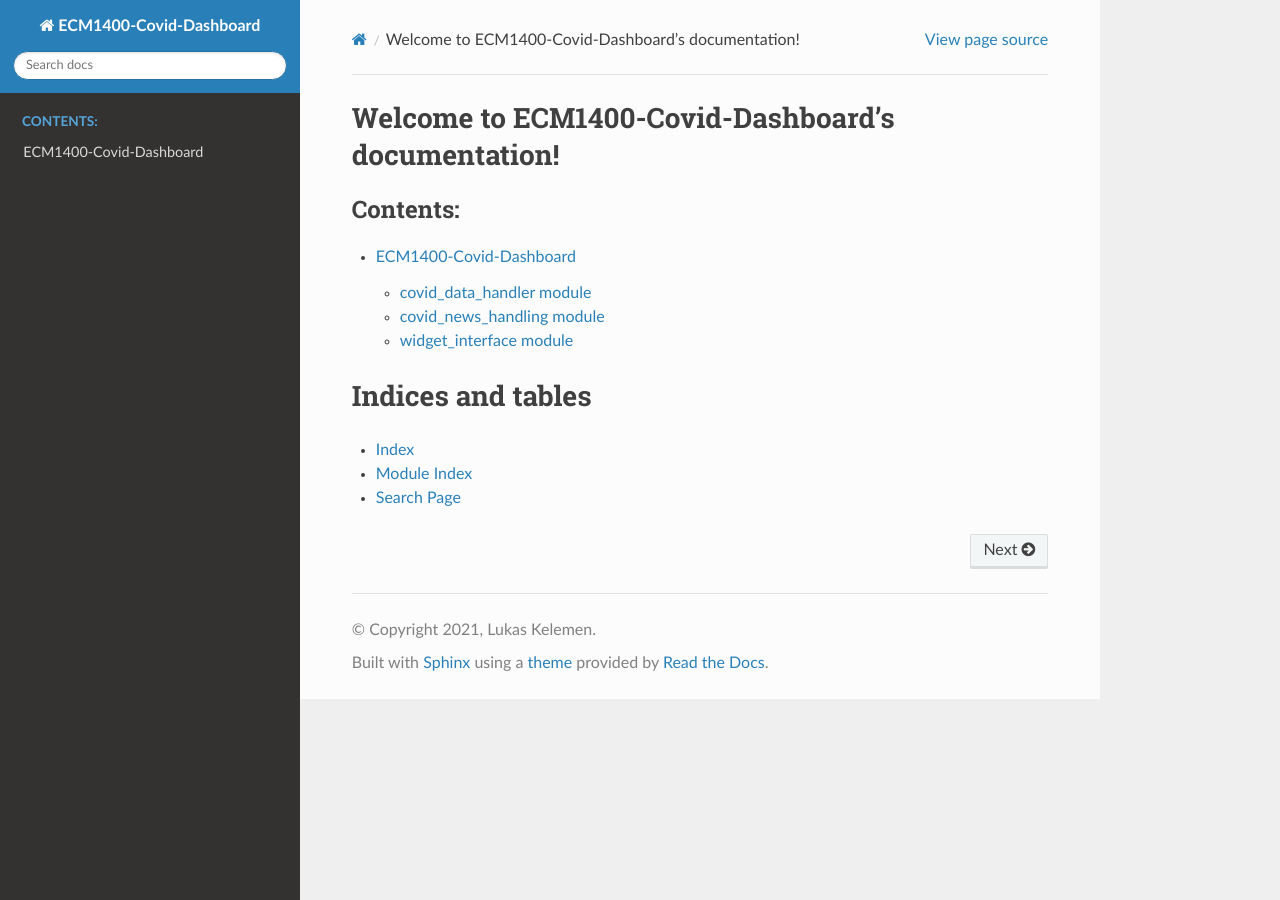
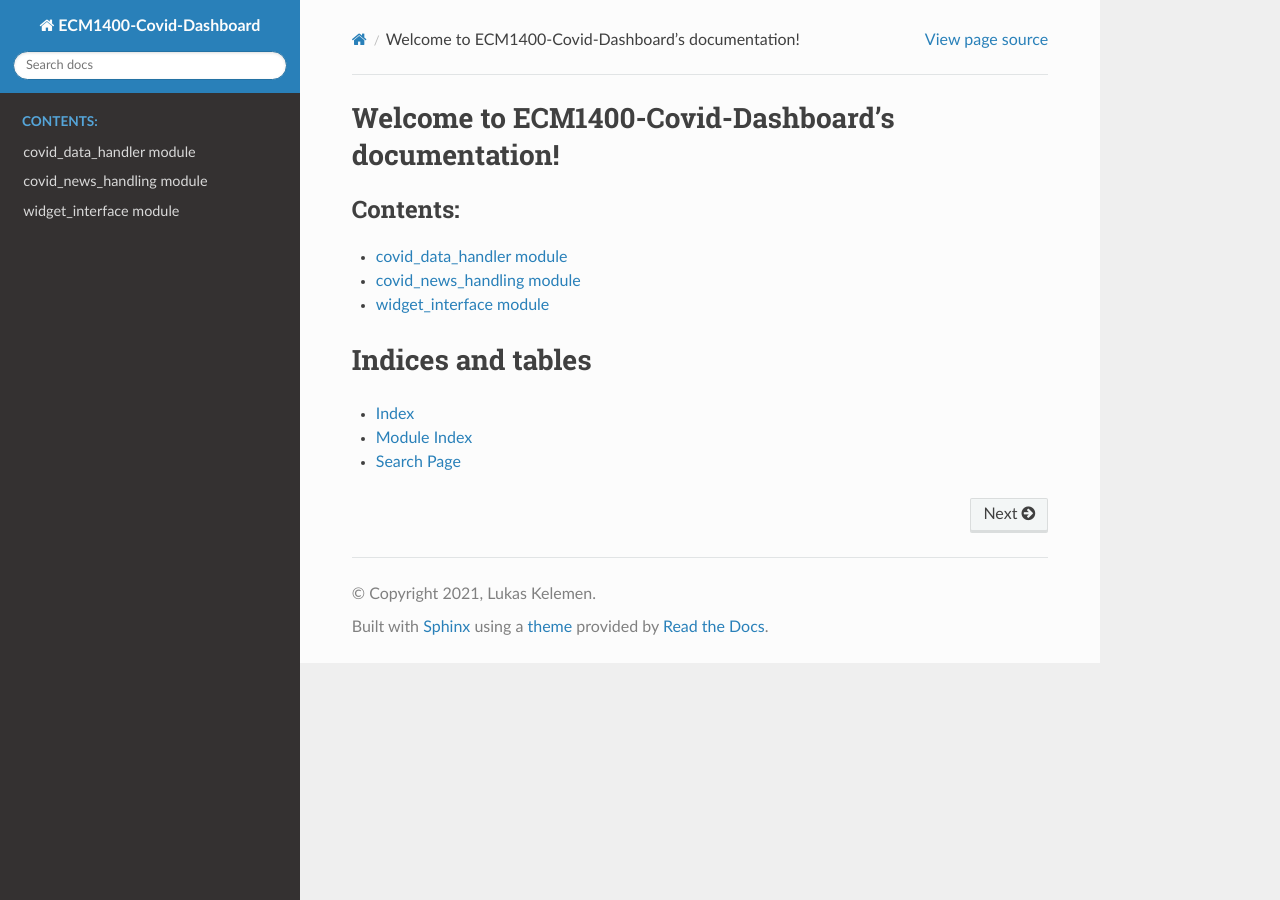
Before and after one commit to whoisEllie/ECM1400-Covid-Dashboard, a Sphinx documentation site: the page built from docs/index.rst, in a window 1280 px wide. Built offline with Sphinx 7.4.7 and the Read the Docs theme 2.0.0, drawn with Linux system fonts in a browser that asks for light colours.

Commit message:
Possible fix?

```diff
--- a/docs/index.rst
+++ b/docs/index.rst
@@ -10,7 +10,9 @@ Welcome to ECM1400-Covid-Dashboard's documentation!
    :maxdepth: 2
    :caption: Contents:
 
-   modules
+   covid_data_handler
+   covid_news_handling
+   widget_interface
 
 Indices and tables
 ==================
--- a/requirements.txt
+++ b/requirements.txt
@@ -1 +1,4 @@
 bluepy
+Flask
+uk_covid19
+requests
```
Also changed, not shown: 14 other files.
